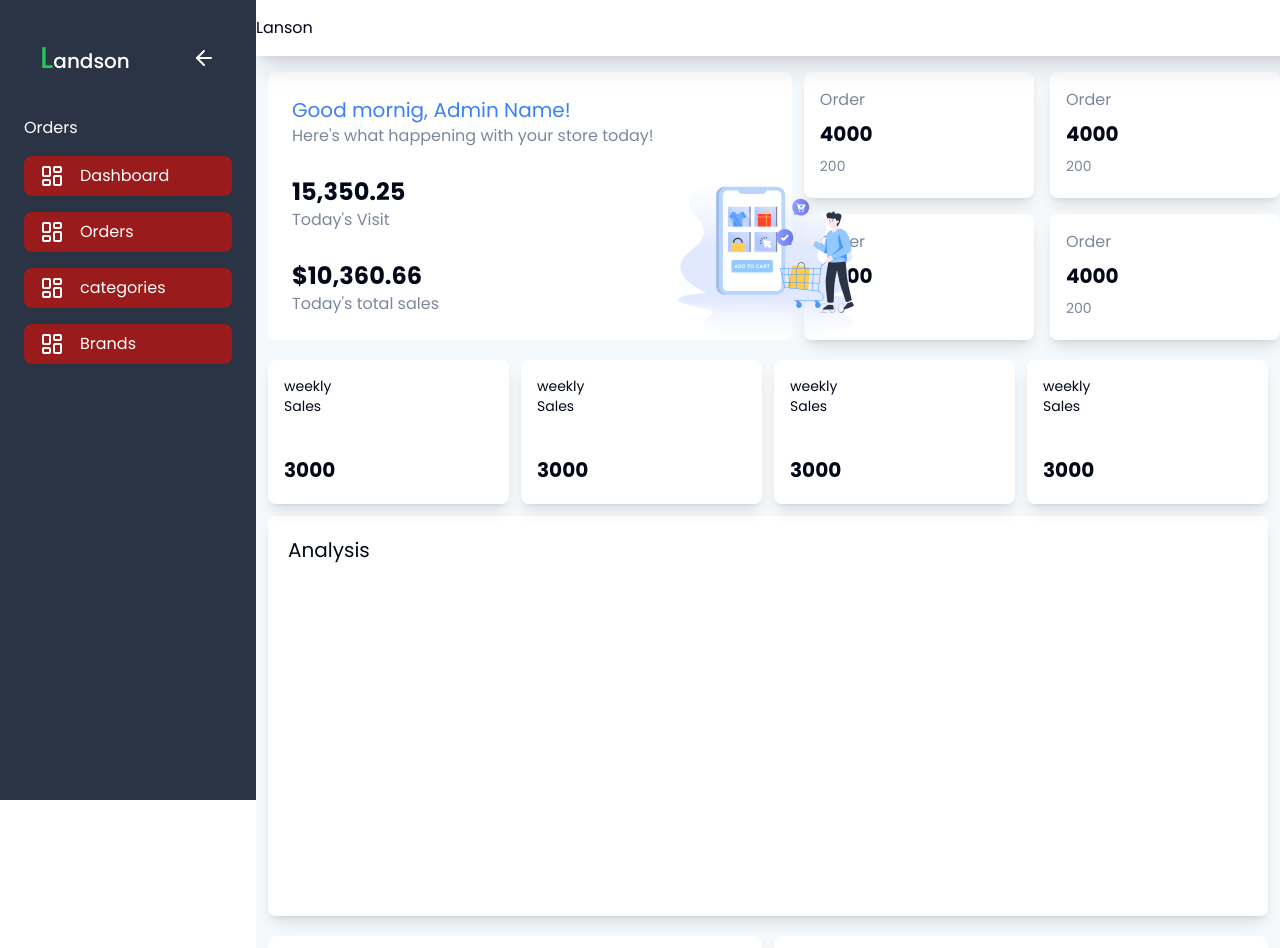
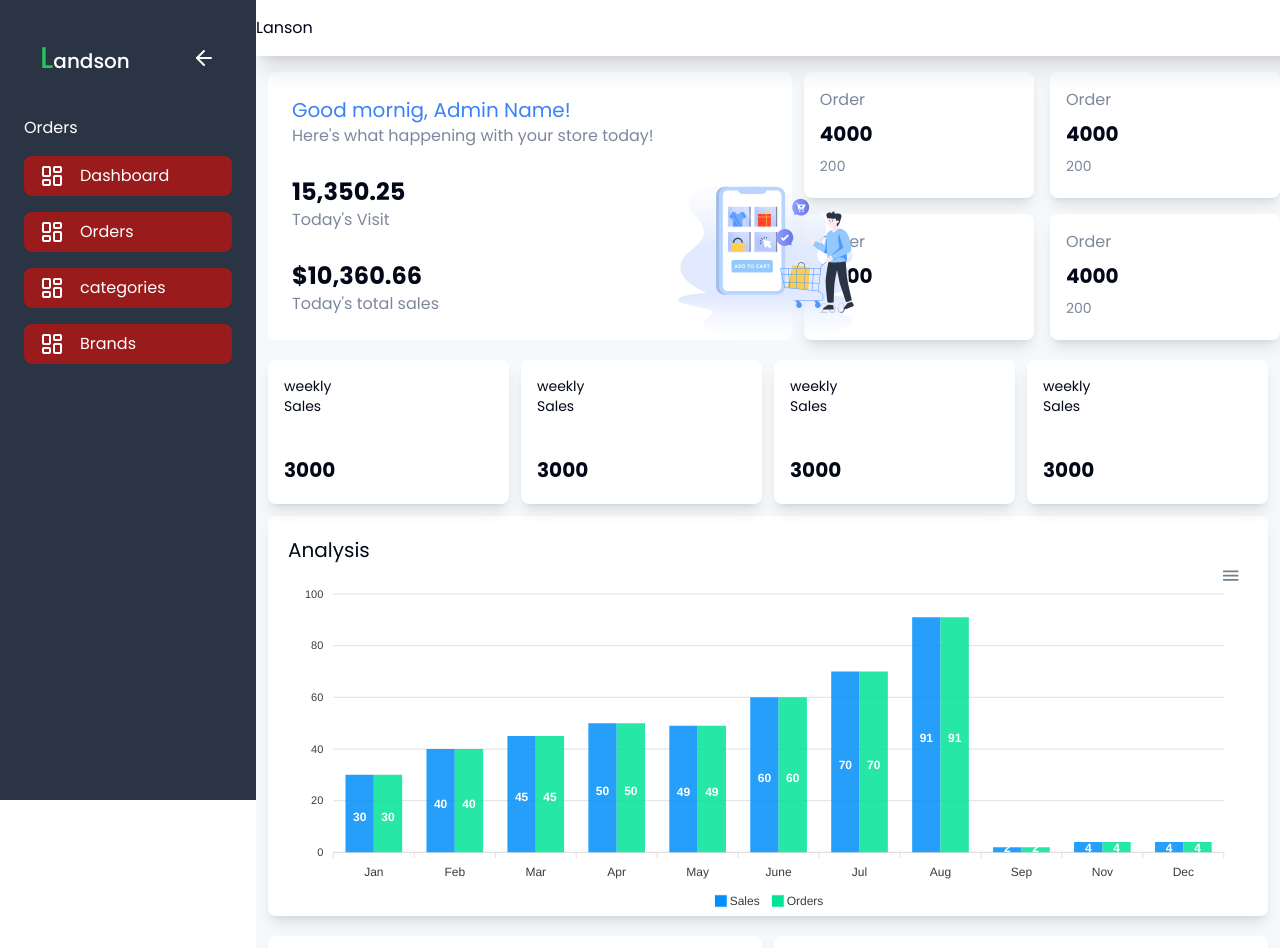
Before and after one commit to 4Tharun4/Landson, a Next.js app: page /dashboard in a window 1280 px wide. Shown: the top 948 px of the page. Built offline with nearby package versions, Linux system fonts and the light colour scheme.

Commit message:
apex charts testing

```diff
--- a/app/(admin)/dashboard/page.jsx
+++ b/app/(admin)/dashboard/page.jsx
@@ -28,7 +28,7 @@ export default function page() {
   <LargeCards title={"weekly Sales"} sales={"3000"}  />
   <LargeCards title={"weekly Sales"} sales={"3000"}   />
 </div>
-<div className="analysis-charts mt-3">
+<div className="analysis-charts mt-3 min-h-min">
 <Analysischarts/>
 </div>
 <div className=" mt-5 mobile:grid mobile:grid-cols-1  grid grid-cols-2 gap-3">
--- a/components/adminpages/Analysischarts.jsx
+++ b/components/adminpages/Analysischarts.jsx
@@ -1,7 +1,39 @@
 'use client'
-import React, { useState } from 'react'
+import React, { useState, Component } from 'react'
+import Chart from "react-apexcharts";
 
-export default function Analysischarts() {
+export default class Analysischarts extends Component {
+  constructor(props) {
+    super(props);
+
+    this.state = {
+      options: {
+        tooltip:{
+          enable:false
+        },
+
+        chart: {
+          id: "basic-bar"
+        },
+        xaxis: {
+          categories: ["Jan", "Feb", "Mar", "Apr", "May", "June", "Jul", "Aug", "Sep","Nov","Dec"]
+        },
+
+      },
+      series: [
+        {
+          name: "Sales",
+          data: [30, 40, 45, 50, 49, 60, 70, 91,2,4,4]
+        },
+        {
+          name: "Orders",
+          data: [30, 40, 45, 50, 49, 60, 70, 91,2,4,4]
+        },
+      ]
+    };
+  }
+
+  render()  {
 
   return (
     <div className=' w-full h-[400px] px-5 py-5 bg-white shadow-lg rounded-lg'>
@@ -9,8 +41,14 @@ export default function Analysischarts() {
         <h1>Analysis</h1>
       </div>
       <div className="chart-render  ">
-
+      <Chart
+              options={this.state.options}
+              series={this.state.series}
+              type="bar"
+              height={350}
+            />
       </div>
     </div>
   )
 }
+}
--- a/package.json
+++ b/package.json
@@ -9,7 +9,6 @@
     "lint": "next lint"
   },
   "dependencies": {
-    "@faker-js/faker": "^8.4.1",
     "@radix-ui/react-collapsible": "^1.0.3",
     "apexcharts": "^3.49.1",
     "chart.js": "^4.4.3",
@@ -20,7 +19,6 @@
     "next": "14.2.4",
     "react": "^18",
     "react-apexcharts": "^1.4.1",
-    "react-chartjs-2": "^5.2.0",
     "react-dom": "^18",
     "tailwind-merge": "^2.3.0",
     "tailwindcss-animate": "^1.0.7"
```
Also changed, not shown: 1 other file (tests, documents, lock files or other folders).
